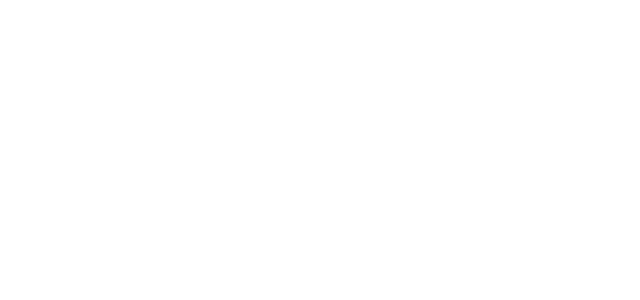
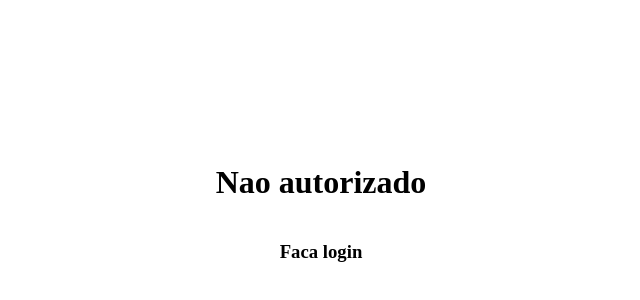
Before and after one commit to woragis/create-woragis-app, a React (Vite) app in the folder templates/lizardti.com/: page / in a window 1280 px wide. Shown: the part 196-496 px from the top of the page, without its empty margins (319-959 px from the left). Built offline with nearby package versions, Linux system fonts and the light colour scheme.

Commit message:
Add not authorized page

```diff
--- a/templates/lizardti.com/src/App.tsx
+++ b/templates/lizardti.com/src/App.tsx
@@ -3,13 +3,10 @@ import SimpleBackdrop from '@/components/backdrop'
 
 import 'react-toastify/dist/ReactToastify.css'
 import '@/styles/global.css'
-import { RouterProvider } from '@tanstack/react-router'
-import { router } from '@/routes/route'
 
 export default function App() {
   return (
     <>
-      <RouterProvider router={router} />
       <SimpleBackdrop />
       <ToastContainer />
     </>
--- a/templates/lizardti.com/src/pages/InicialPage/index.tsx
+++ b/templates/lizardti.com/src/pages/InicialPage/index.tsx
@@ -2,7 +2,7 @@ import { useInicialPage } from './model'
 import { InicialPageView } from './view'
 
 export const InicialPage = () => {
-  const modelInicialPage = useInicialPage()
+  const model = useInicialPage()
 
-  return <InicialPageView {...modelInicialPage} />
+  return <InicialPageView {...model} />
 }
--- a/templates/lizardti.com/src/pages/Login/index.tsx
+++ b/templates/lizardti.com/src/pages/Login/index.tsx
@@ -2,7 +2,7 @@ import { useLogin } from './model'
 import { LoginView } from './view'
 
 export const Login = () => {
-  const modelLogin = useLogin()
+  const model = useLogin()
 
-  return <LoginView {...modelLogin} />
+  return <LoginView {...model} />
 }
--- /dev/null
+++ b/templates/lizardti.com/src/pages/NotAuthorized/index.tsx
@@ -0,0 +1,10 @@
+import { useNotAuthorized } from './model'
+import { NotAuthorizedView } from './view'
+
+const NotAuthorized = () => {
+  const model = useNotAuthorized()
+
+  return <NotAuthorizedView {...model} />
+}
+
+export default NotAuthorized
--- /dev/null
+++ b/templates/lizardti.com/src/pages/NotAuthorized/model.tsx
@@ -0,0 +1,3 @@
+export const useNotAuthorized = () => {
+  return {}
+}
--- /dev/null
+++ b/templates/lizardti.com/src/pages/NotAuthorized/style.ts
@@ -0,0 +1,9 @@
+import styled from '@emotion/styled'
+
+export const Container = styled.main`
+  display: flex;
+  justify-content: center;
+  align-items: center;
+  flex-direction: column;
+  height: 100vh;
+`
--- /dev/null
+++ b/templates/lizardti.com/src/pages/NotAuthorized/view.tsx
@@ -0,0 +1,11 @@
+import { useNotAuthorized } from './model'
+import { Container } from './style'
+
+export const NotAuthorizedView = ({}: ReturnType<typeof useNotAuthorized>) => {
+  return (
+    <Container>
+      <h1>Nao autorizado</h1>
+      <h3>Faca login</h3>
+    </Container>
+  )
+}
--- a/templates/lizardti.com/src/routes/route.tsx
+++ b/templates/lizardti.com/src/routes/route.tsx
@@ -13,6 +13,7 @@ import {
   useLocation,
   useNavigate
 } from '@tanstack/react-router'
+import NotAuthorized from '@/pages/NotAuthorized'
 
 // --- Route definitions (same as your `customRoutes`)
 const customRoutes = [
@@ -45,7 +46,7 @@ const AuthChecker: React.FC = () => {
     }
   }, [isAuthenticated, location.pathname, navigate])
 
-  return null
+  return <NotAuthorized />
 }
 
 // --- Root route
```
Also changed, not shown: templates/lizardti.com/src/main.tsx (+5 -2 lines).
